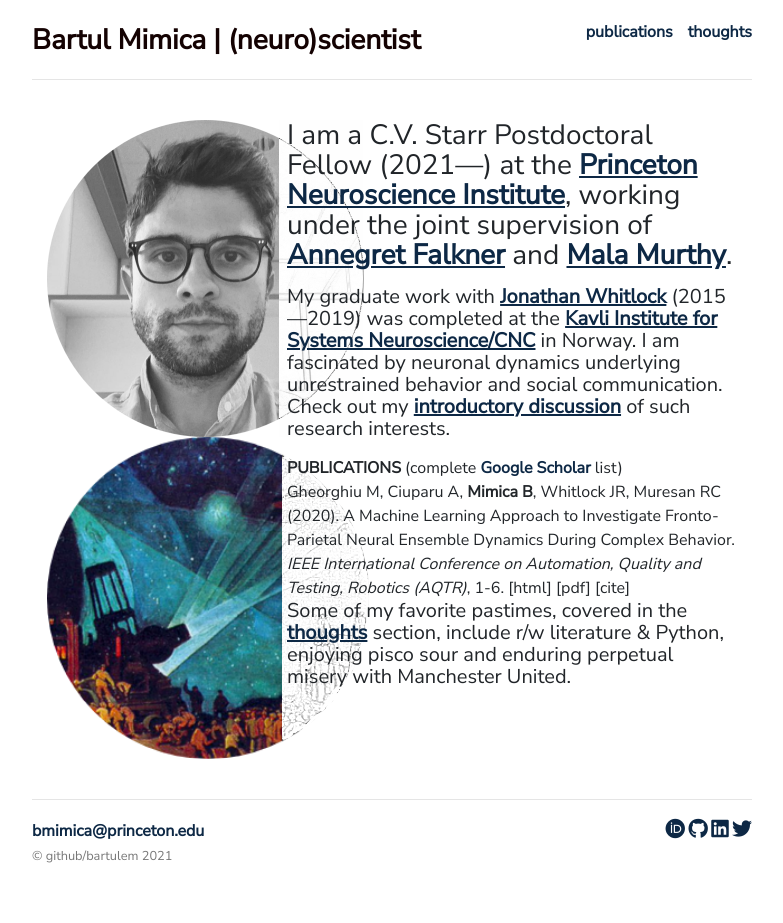
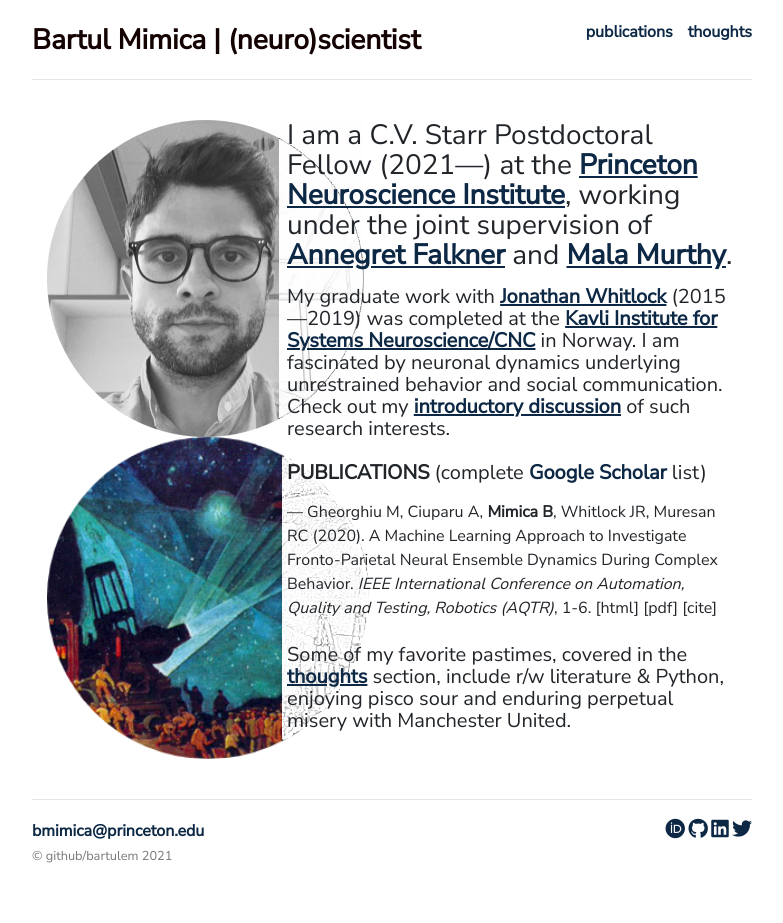
Before and after one commit to bartulem/bartulem.github.io, a Jekyll site: the page built from index.html, in a window 1280 px wide. Shown: the whole page, without its empty margins (248-1031 px from the left). Built offline with Jekyll 4.4.1, drawn with Linux system fonts in a browser that asks for light colours; nearby versions of some CDN libraries; comment, search, counter and statistics services are not loaded; a style sheet for code colours, icons or effects is not loaded.

Commit message:
2022 format v32

```diff
--- a/css/style.css
+++ b/css/style.css
@@ -22,7 +22,7 @@
 
 blockquote p { font-size: 16px; line-height: 1.6em; }
 
-blockquote p1 { font-size: 12px; line-height: 1.6em; }
+blockquote p1 { font-size: 12px; line-height: 12px; }
 
 /* Masthead */
 .header, .footer, .header h3 { font-family: 'Nunito Sans'; font-weight: normal; }
--- a/index.html
+++ b/index.html
@@ -14,9 +14,9 @@
 	<div itemscope itemtype="http://data-vocabulary.org/Person" class="col-sm-8">
 	<p class="lead">I am a C.V. Starr Postdoctoral Fellow (2021—) at the <a style= "text-decoration: underline" target="_blank" href="https://pni.princeton.edu/">Princeton Neuroscience Institute</a>, working under the joint supervision of <a style= "text-decoration: underline" target="_blank" href="https://www.falknerlab.com/">Annegret Falkner</a> and <a style= "text-decoration: underline" target="_blank" href="https://murthylab.princeton.edu/">Mala Murthy</a>.</p>
 
-	<p>My graduate work with <a style= "text-decoration: underline" target="_blank" href="https://www.whitlocklab.org/">Jonathan Whitlock</a> (2015—2019) was completed at the <a style= "text-decoration: underline" target="_blank" href="https://www.ntnu.edu/kavli">Kavli Institute for Systems Neuroscience/CNC</a> in Norway. I am fascinated by neuronal dynamics underlying unrestrained behavior and social communication. Check out my <a style= "text-decoration: underline" href="https://bartulem.github.io/thoughts/2020/03/05/comp-neuroethology/">introductory discussion</a> of such research interests.</p>
+	<p>My graduate work with <a style= "text-decoration: underline" target="_blank" href="https://www.whitlocklab.org/">Jonathan Whitlock</a> (2015—2019) was completed at the <a style= "text-decoration: underline" target="_blank" href="https://www.ntnu.edu/kavli">Kavli Institute for Systems Neuroscience/CNC</a> in Norway. I am fascinated by neuronal dynamics underlying unrestrained behavior and social communication. Check out my <a style= "text-decoration: underline" href="https://bartulem.github.io/thoughts/2020/03/05/comp-neuroethology/">introductory discussion</a> of such research interests. <br/> <br/> <b>PUBLICATIONS</b> (complete <a href="https://scholar.google.no/citations?user=aUeOyr8AAAAJ&hl=en" target="_blank">Google Scholar</a> list) <br/> </p>
 
-	<p1><b>PUBLICATIONS</b> (complete <a href="https://scholar.google.no/citations?user=aUeOyr8AAAAJ&hl=en" target="_blank">Google Scholar</a> list) <br/> Gheorghiu M, Ciuparu A, <b>Mimica B</b>, Whitlock JR, Muresan RC (2020). A Machine Learning Approach to Investigate Fronto-Parietal Neural Ensemble Dynamics During Complex Behavior. <em>IEEE International Conference on Automation, Quality and Testing, Robotics (AQTR)</em>, 1-6. [html] [pdf] [cite]</p1><br/>
+	<p1>— Gheorghiu M, Ciuparu A, <b>Mimica B</b>, Whitlock JR, Muresan RC (2020). A Machine Learning Approach to Investigate Fronto-Parietal Neural Ensemble Dynamics During Complex Behavior. <em>IEEE International Conference on Automation, Quality and Testing, Robotics (AQTR)</em>, 1-6. [html] [pdf] [cite]</p1> <br/> <br/>
 
 	<p>Some of my favorite pastimes, covered in the <a style= "text-decoration: underline" href="https://bartulem.github.io/thoughts/">thoughts</a> section, include r/w literature & Python, enjoying pisco sour and enduring perpetual misery with Manchester United.</p>
 	</div>
```
